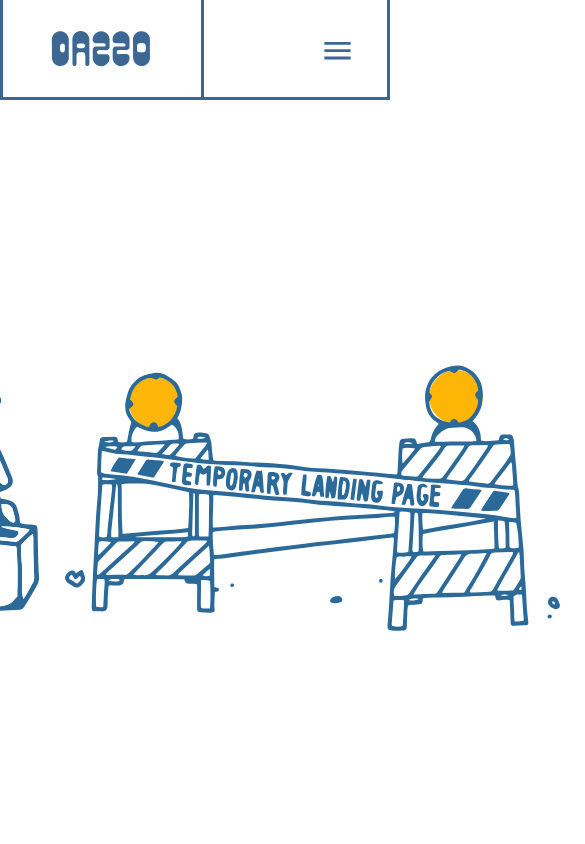
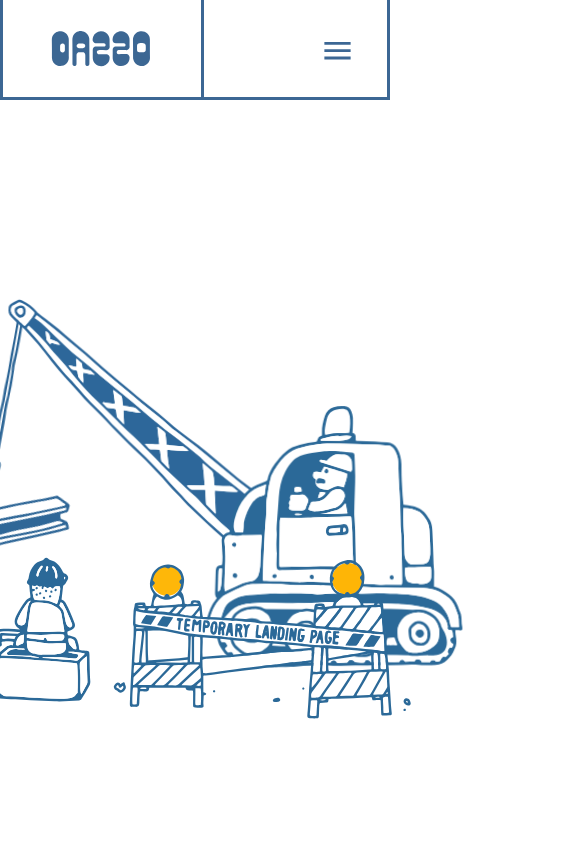
Before and after one commit to dazzoc/dazzoc, a React (Create React App) app: page / in a window 390 px wide. Shown: the top 844 px of the page, 585 px wide, since content can reach past the window. Built offline with nearby package versions, Linux system fonts and the light colour scheme.

Commit message:
wip: animation

```diff
--- a/src/components/HeroSection/HeroElements.js
+++ b/src/components/HeroSection/HeroElements.js
@@ -28,12 +28,25 @@ export const HeroContent = styled.div`
     align-items: center;
 `;
 
+export const TopRow = styled.div`
+    display: flex;
+    justify-content: center;
+    align-items: center;
+    position: relative;
+    top: 120px;
+    animation: drive 10s infinite;
+`
+
 export const BottomRow = styled.div`
     display: flex;
     justify-content: center;
     align-items: center;
     position: relative;
     left: 80px;
+
+    @media screen and (max-width: 768px){
+        left: 45px;
+    }
 `
 
 export const Workhorses = styled.div`
--- a/src/components/HeroSection/index.js
+++ b/src/components/HeroSection/index.js
@@ -1,12 +1,20 @@
 import workhorses from '../../images/work-horses.svg';
 import guy from '../../images/guy.svg';
-import { HeroContainer, HeroBg, HeroContent, BottomRow, Workhorses, Guy } from './HeroElements';
+import crane from '../../images/crane-01.svg';
+import cranearm from '../../images/crane-arm.svg';
+import hook from '../../images/hook.svg';
+import { HeroContainer, HeroBg, HeroContent, TopRow, BottomRow, Workhorses, Guy } from './HeroElements';
 
 function HeroSection() {
   return (
     <HeroContainer id='hero'>
         <HeroBg>
             <HeroContent>
+                <TopRow>
+                    <img src={hook} alt="hook" className='hook'/>
+                    <img src={cranearm} alt="cranearm" className='crane-arm'/>
+                    <img src={crane} alt="crane" className='crane'/>
+                </TopRow>
                 <BottomRow>
                     <Guy>
                         <img src={guy} alt="guy" className='guy'/>
--- a/src/index.css
+++ b/src/index.css
@@ -70,7 +70,8 @@ a {
   position: relative;
   width: 180px;
   right: 20px;
-  bottom: 10px
+  bottom: 10px;
+  z-index: 19;
 }
 
 .worklight1 {
@@ -104,6 +105,69 @@ a {
   }
   100% {
     background-color: #feb302;
+  }
+}
+
+.crane {
+  position: relative;
+  width: 260px;
+  right: 60px;
+}
+
+@keyframes drive {
+  0% {
+    right: 60px;
+  }
+  20% {
+    right: 0;
+    transform: rotate(2deg);
+  }
+  60% {
+    right: 20px;
+  }
+  90% {
+    right: 100px;
+  }
+  100% {
+    right: 60px;
+  }
+}
+
+.crane-arm {
+  position: relative;
+  width: 260px;
+  bottom: 110px;
+}
+
+.hook {
+  position: relative;
+  width: 180px;
+  bottom: 90px;
+  left: 95px;
+  animation: swing 10s infinite;
+}
+
+@keyframes swing {
+  0% {
+    /* right: 60px; */
+    /* transform: rotate(0deg); */
+  }
+  20% {
+    left: 120px;
+    transform: rotate(-10deg);
+  }
+  60% {
+    /* right: 20px; */
+    transform: rotate(10deg);
+    left: 80px;
+  }
+  90% {
+    left: 110px;
+    transform: rotate(-5deg);
+  }
+  100% {
+    /* right: 60px; */
+    /* transform: rotate(2deg); */
   }
 }
 
@@ -179,6 +243,24 @@ a {
   .self {
     width: 250px;
   }
+  .work-horses {
+    width: 300px;
+  }
+  .worklight1 {
+    width: 30px;
+    height: 30px;
+    right: 260px;
+    top: 8px;
+  }
+  .worklight2 {
+    width: 32px;
+    height: 32px;
+    right: 110px;
+    top: 5px;
+  }
+  .guy {
+    width: 105px;
+  }
 }
 
 @media screen and (max-width: 480px) {
```
